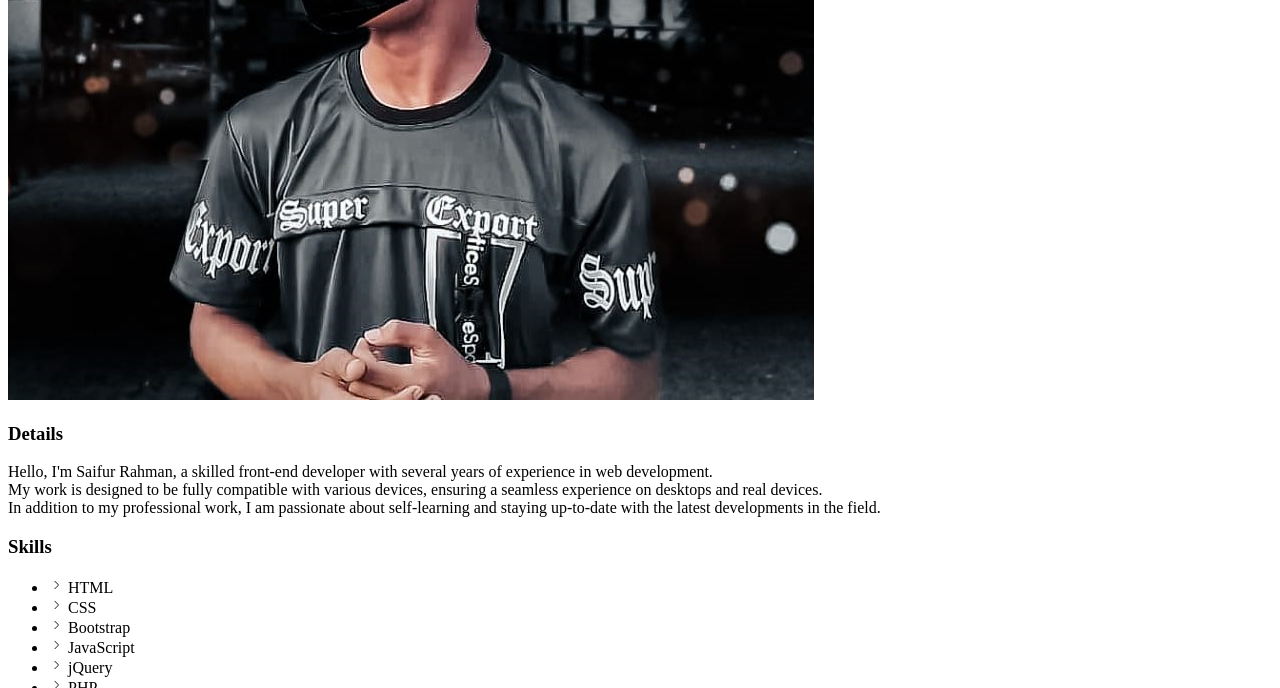
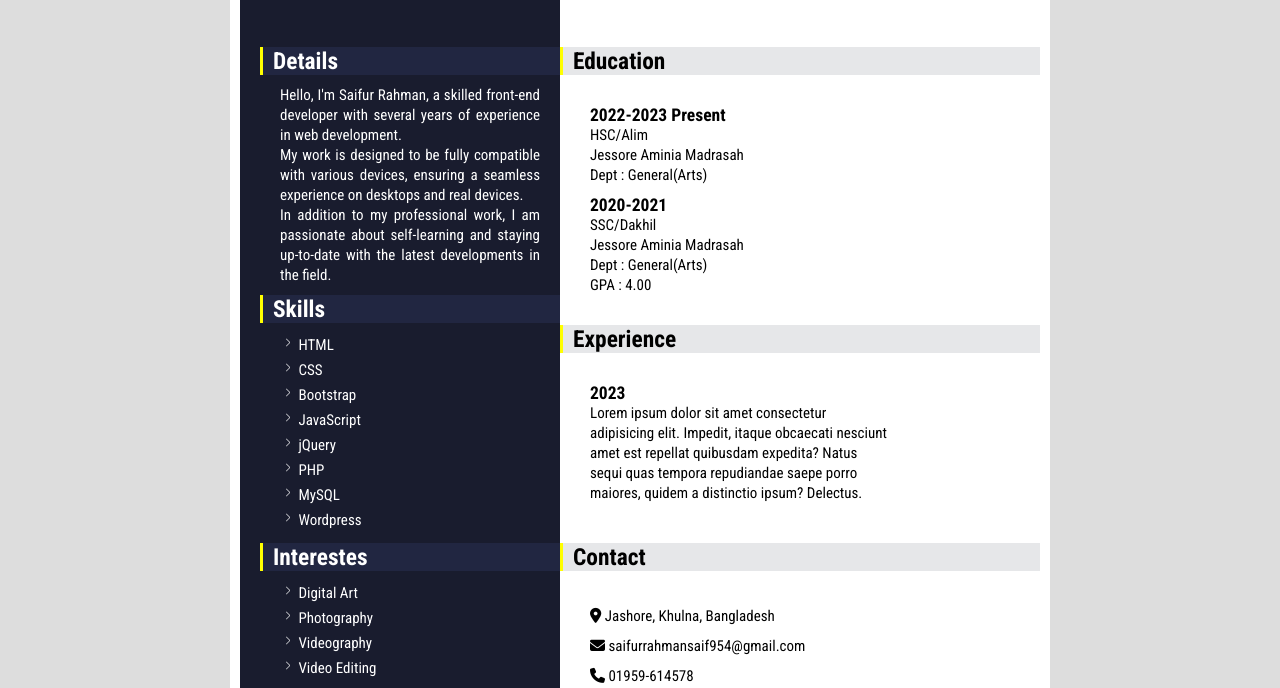
Before and after one commit to mdsaifurrahman117/Nothing, a plain HTML site: page Index.html in a window 1280 px wide. Shown: the part 293-981 px from the top of the page. Drawn offline with nearby package versions, Linux system fonts and the light colour scheme.

Commit message:
Update Index.html

```diff
--- a/Index.html
+++ b/Index.html
@@ -8,7 +8,7 @@
     <link rel="icon" href="favicon-2.png">
     <link rel='stylesheet' href='https://cdn-uicons.flaticon.com/2.0.0/uicons-thin-straight/css/uicons-thin-straight.css'>
     <link rel="stylesheet" href="https://cdnjs.cloudflare.com/ajax/libs/font-awesome/6.4.2/css/all.min.css"/>
-    <link rel="stylesheet" href="style.css" type="text/css">
+    <link rel="stylesheet" href="Index.css" type="text/css">
 </head>
 <body>
     <section>
```
